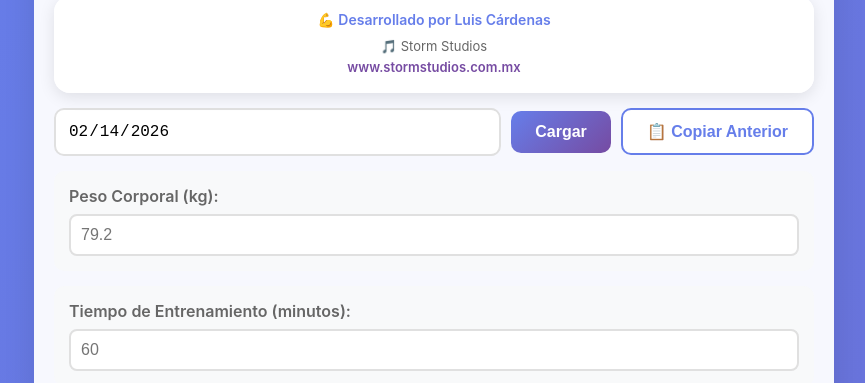
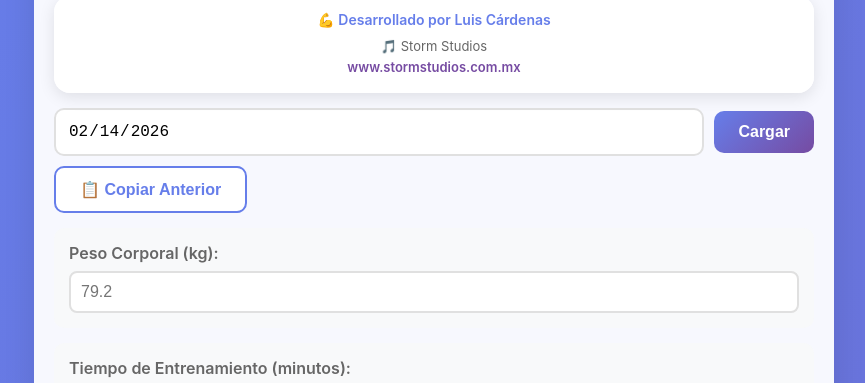
Before and after one commit to luisca66/entrenamiento_bruno, a plain HTML site: page index.html in a window 1280 px wide. Shown: the part 93-476 px from the top of the page, without its empty margins (206-1071 px from the left). Drawn offline with Linux system fonts and the light colour scheme.

Commit message:
fix: Move Copiar Anterior button outside date-selector to prevent calendar popup
Co-Authored-By: Claude Sonnet 4.5 <noreply@anthropic.com>

```diff
--- a/index.html
+++ b/index.html
@@ -474,7 +474,9 @@
             <div class="date-selector">
                 <input type="date" id="sessionDate" onchange="loadOrCreateSession()" />
                 <button type="button" class="btn btn-primary" onclick="loadOrCreateSession()">Cargar</button>
-                <button type="button" class="btn btn-secondary" onclick="event.preventDefault(); event.stopPropagation(); copyPreviousWorkout(); return false;">📋 Copiar Anterior</button>
+            </div>
+            <div style="margin-top: 10px;">
+                <button type="button" class="btn btn-secondary" onclick="copyPreviousWorkout()">📋 Copiar Anterior</button>
             </div>
             <div class="bodyweight-input">
                 <label>Peso Corporal (kg):</label>
```
